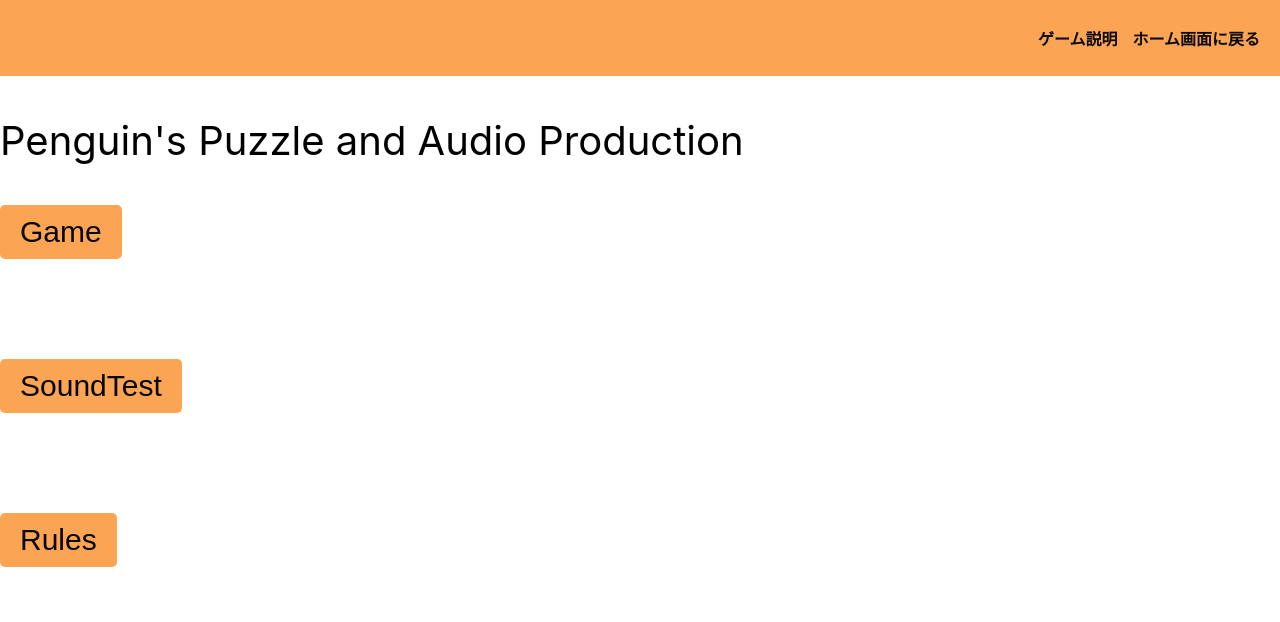
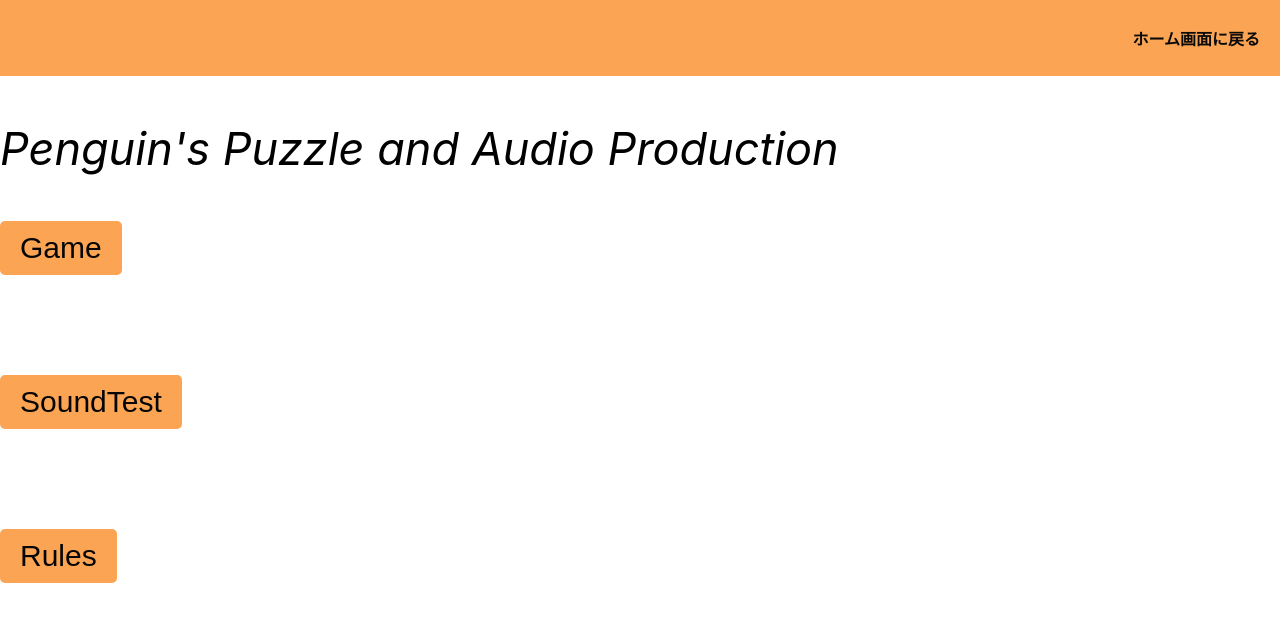
Before and after one commit to jack-app/Ideason2024_teamD, a React (Create React App) app in the folder front/: page / in a window 1280 px wide. Shown: the top 622 px of the page. Built offline with nearby package versions, Linux system fonts and the light colour scheme.

Commit message:
header and home

```diff
--- a/front/src/components/header.jsx
+++ b/front/src/components/header.jsx
@@ -9,8 +9,7 @@
 
       <nav>
         <ul>
-          <li><Link to="/">ゲーム説明</Link></li>
-          <li><Link to="/about">ホーム画面に戻る</Link></li>
+          <li><Link to="/">ホーム画面に戻る</Link></li>
 
         </ul>
       </nav>
--- a/front/src/content/home.js
+++ b/front/src/content/home.js
@@ -1,5 +1,4 @@
 import React from 'react';
-import { Link } from 'react-router-dom';
 import Header from '../components/header.jsx';
 import Button from '../components/button.jsx';
 import './../stylesheet/home.css';
--- a/front/src/stylesheet/home.css
+++ b/front/src/stylesheet/home.css
@@ -1,4 +1,5 @@
 .title {
- font-size: 40px;
+ font-size: 45px;
  color: black;
+ font-style: oblique;
 }
```
